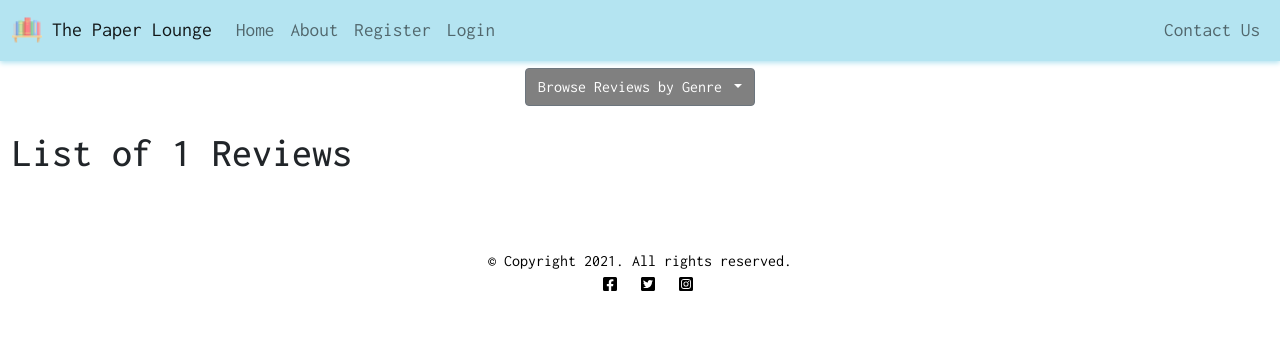
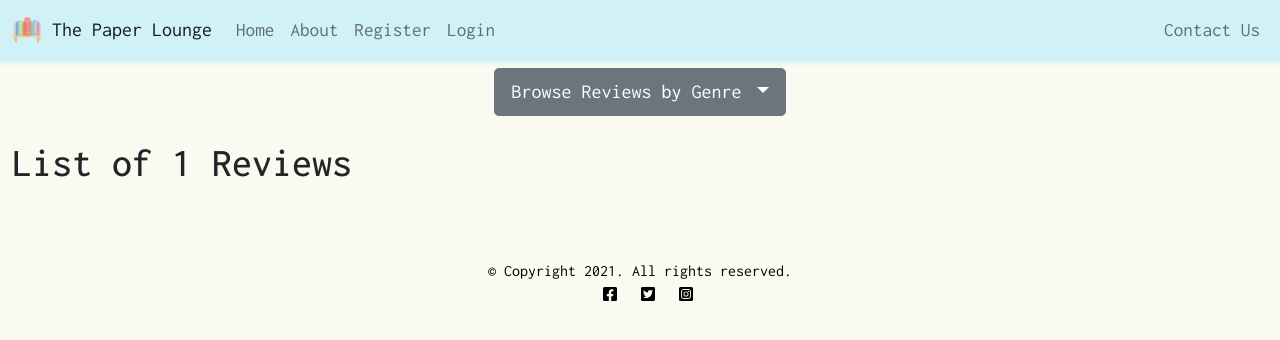
Before and after one commit to cornishcoder1/the_paper_lounge, a Django app: page /genre/1 in a window 1280 px wide. Shown: the top 340 px of the page. Run offline with Django 3.2, Linux system fonts and the light colour scheme; data that the repository does not hold is empty; some libraries are stand-ins or nearby versions.

Commit message:
Style buttons in hero image container

```diff
--- a/static/css/style.css
+++ b/static/css/style.css
@@ -2,11 +2,12 @@
 
 body {
     font-family: 'Inconsolata', sans-serif;
+    background:#FAFAF0;
 }
 
 .nav-bg {
-    background: #B4E4F1;
-    box-shadow: 0px 2px 5px #B4E4F1;
+    background: #D1F1F9;
+    box-shadow: 0px 2px 5px #D1F1F9;
 }
 
 .navbar {
@@ -14,17 +15,15 @@ body {
 
 }
 
-#dropdownMenuButton {
-    opacity: none;
-    background: grey;
-
+header {
+    /* z-index: 9999999; */
+    position: relative;
 }
 
 #hero-image {
 
-    height: 50vh;
-    background: url('https://res.cloudinary.com/dexhos525/image/upload/v1654255430/bookshelf_muted_sixtnm.jpg') no-repeat center;
-    opacity: 0.5;
+    height: 75vh;
+    background: url('https://res.cloudinary.com/dexhos525/image/upload/v1654449183/books_opaque_xujcn5.jpg') no-repeat center;
     -webkit-background-size: cover;
     -moz-background-size: cover;
     -o-background-size: cover;
@@ -34,7 +33,52 @@ body {
     justify-content:center;
     background-position: top;
     position: relative;
+}
 
+#hero-text-container {
+    height: 50vh;
+
+    position: relative;
+}
+
+.header-text {
+    height: 50vh;
+}
+
+.page-title {
+    margin-top: 1em;
+}
+
+/* #dropdownMenuButton {
+    background: #6D8B92;
+} */
+
+.dropdown {
+    position:relative;
+    margin: 0;
+    border-radius: 0.25rem
+}
+
+.dropdown-menu.show {
+    background: #5c636a;
+}
+
+.dropdown-item {
+    color: #ffff;
+}
+
+#hero-buttons {
+    padding-top: 20px;
+}
+
+.register-button {
+    background: #854D63;
+    border-color: #854D63;
+}
+
+.register-button:hover {
+    background: #5f3646;
+    border-color: #5f3646;
 }
 
 .btn-like {
--- a/templates/account/login.html
+++ b/templates/account/login.html
@@ -6,7 +6,7 @@
 {% block head_title %}{% trans "Sign In" %}{% endblock %}
 
 {% block content %}
-
+<section class="main-content">
   <div class="container">
     <div class="row">
       <div class="col-md-8 mt-3 offset-md-2">
@@ -30,4 +30,5 @@
       </div>
     </div>
   </div>
+</section>
 {% endblock %}
--- a/templates/base.html
+++ b/templates/base.html
@@ -102,10 +102,5 @@
             alert.close();
         }, 5000);
     </script>
-    <!-- <script>
-        $(document).on('click', '.confirm-delete', function () {
-            return confirm('Are you sure you want to delete this?');
-        });
-    </script> -->
 </body>
 </html>
--- a/templates/genre_dropdown.html
+++ b/templates/genre_dropdown.html
@@ -1,11 +1,11 @@
-<div class="btn d-inline-block main-btn">
+<div class="btn d-inline-block main-btn dropdown-container">
     <!-- Dropdown button item based on code from 'Learn Django - Building a
     Simple Blog Categories Feature' by Very Academy (README code reference no.3) -->
     <div class="dropdown">
-        <button class="btn btn-secondary dropdown-toggle" type="button" id="dropdownMenuButton" data-bs-toggle="dropdown" aria-haspopup="true" aria-expanded="false">
+        <button class="btn btn-secondary btn-lg dropdown-toggle" type="button" id="dropdownMenuButton" data-bs-toggle="dropdown" aria-haspopup="true" aria-expanded="false">
             Browse Reviews by Genre
         </button>
-        <div class="dropdown-menu" aria-labelledby="dropdownMenuButton">
+        <div class="dropdown-menu dropdown" aria-labelledby="dropdownMenuButton">
             {% for genre in genre_list %}
             <a class="dropdown-item" href="/genre/{{genre.name}}">
             {{ genre.name|title }}
```
Also changed, not shown: templates/index.html (+17 -6 lines). Lines whose indentation alone changed are shown as unchanged.
